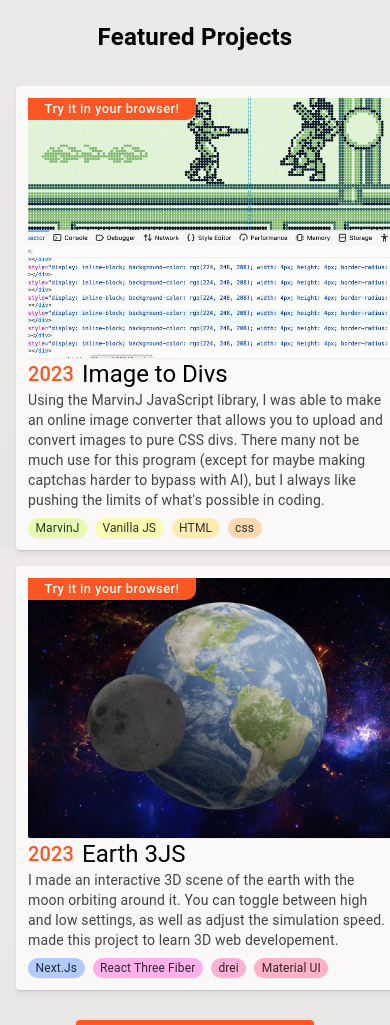
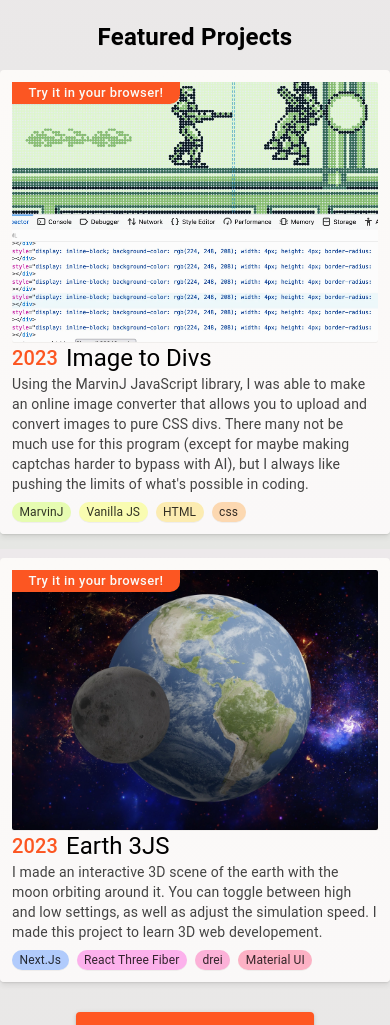
Before and after one commit to M-Valentino/M-Valentino_Node, a Next.js app: page / in a window 390 px wide. Shown: the part 2827-3852 px from the top of the page. Built offline with nearby package versions, Linux system fonts and the light colour scheme.

Commit message:
fixed responsiveness of cards

```diff
--- a/src/pages/index.jsx
+++ b/src/pages/index.jsx
@@ -133,19 +133,15 @@ export default function Home() {
           </Grid>
         </CustomPaper>
         <SubHeading>Featured Projects</SubHeading>
-        <Grid
-          container
+        <Stack
+          direction={{ sm: "column", md: "row" }}
           justifyContent="space-evenly"
           style={{ maxWidth: 900, margin: "auto" }}
-          spacing={2}
+          spacing={{ xs: 3, md: 4 }}
         >
-          <Grid item>
-            <ProjectCard data={PROJECT_CONTENT[0]} />
-          </Grid>
-          <Grid item>
-            <ProjectCard data={PROJECT_CONTENT[1]} />
-          </Grid>
-        </Grid>
+          <ProjectCard data={PROJECT_CONTENT[0]} />
+          <ProjectCard data={PROJECT_CONTENT[1]} />
+        </Stack>
         <Button
           className="seeMoreButton"
           variant="contained"
```
